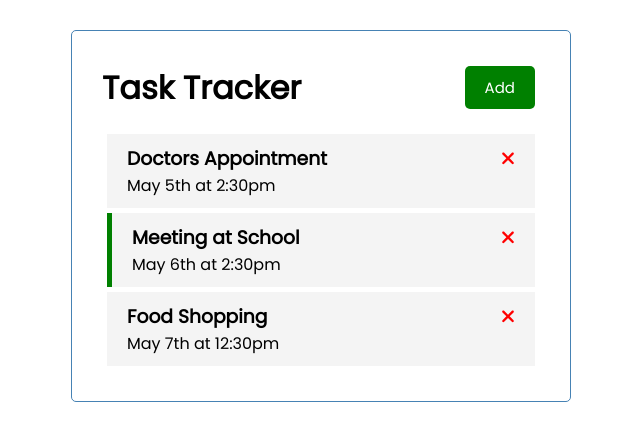
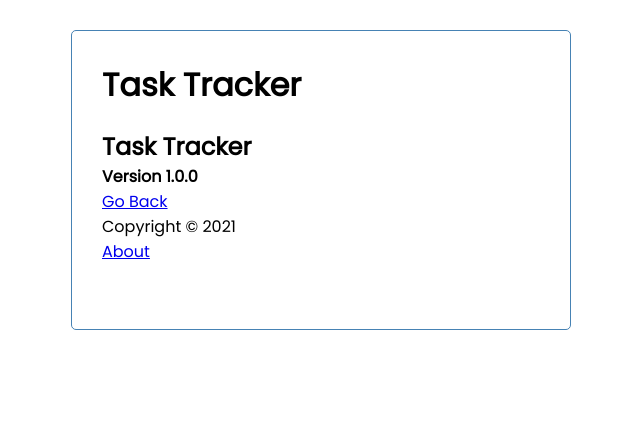
Before and after one commit to jhssttj/angularPractice, an Angular app in the folder test-1/: page /about in a window 1280 px wide. Shown: the top 440 px of the page, without its empty margins (319-959 px from the left). Built offline with nearby package versions, Linux system fonts and the light colour scheme; data requests are answered from the project's data file.

Commit message:
Implement routing

```diff
--- a/test-1/db.json
+++ b/test-1/db.json
@@ -4,7 +4,7 @@
       "id": 1,
       "text": "Doctors Appointment",
       "day": "May 5th at 2:30pm",
-      "reminder": false
+      "reminder": true
     },
     {
       "id": 2,
--- a/test-1/src/app/app.component.html
+++ b/test-1/src/app/app.component.html
@@ -1,4 +1,5 @@
 <div class="container">
   <app-header></app-header>
-  <app-tasks></app-tasks>
+  <router-outlet></router-outlet>
+  <app-fotter></app-fotter>
 </div>
--- a/test-1/src/app/app.module.ts
+++ b/test-1/src/app/app.module.ts
@@ -9,6 +9,14 @@
 import { TaskItemComponent } from './components/task-item/task-item.component';
 import { FontAwesomeModule } from '@fortawesome/angular-fontawesome';
 import { AddTaskComponent } from './components/add-task/add-task.component';
+import {RouterModule, Routes} from '@angular/router';
+import { AboutComponent } from './components/about/about.component';
+import { FotterComponent } from './components/fotter/fotter.component'
+
+const appRoutes: Routes = [
+  {path: '',component: TasksComponent},
+  {path:'about',component: AboutComponent}
+]
 
 @NgModule({
   declarations: [
@@ -17,13 +25,16 @@
     ButtonComponent,
     TasksComponent,
     TaskItemComponent,
-    AddTaskComponent
+    AddTaskComponent,
+    AboutComponent,
+    FotterComponent
   ],
   imports: [
     BrowserModule,
     FontAwesomeModule,
     HttpClientModule,
     FormsModule,
+    RouterModule.forRoot(appRoutes, {enableTracing:true})
   ],
   providers: [],
   bootstrap: [AppComponent]
--- /dev/null
+++ b/test-1/src/app/components/about/about.component.html
@@ -0,0 +1,5 @@
+<div>
+  <h2>Task Tracker</h2>
+  <h4>Version 1.0.0</h4>
+  <a routerLink="/">Go Back</a>
+</div>
--- /dev/null
+++ b/test-1/src/app/components/fotter/fotter.component.html
@@ -0,0 +1,6 @@
+<footer>
+  <p>
+    Copyright &copy; 2021
+  </p>
+  <a routerLink="/about">About</a>
+</footer>
--- a/test-1/src/app/components/header/header.component.html
+++ b/test-1/src/app/components/header/header.component.html
@@ -1,6 +1,7 @@
 <header>
   <h1>{{title}}</h1>
   <app-button
+  *ngIf="hasRoute('/')"
     color="{{showAddTask? 'red':'green'}}"
     text="{{showAddTask? 'Close':'Add'}}"
     (btnClick)="toggleAddTask()"
--- a/test-1/src/app/components/header/header.component.ts
+++ b/test-1/src/app/components/header/header.component.ts
@@ -1,6 +1,7 @@
 import { Component } from '@angular/core';
 import {UiService} from '../../services/ui.service';
 import {Subscription} from 'rxjs';
+import {Router} from '@angular/router';
 
 @Component({
   selector: 'app-header',
@@ -12,11 +13,15 @@
   showAddTask!: boolean;
   subscription!: Subscription;
 
-  constructor(private uiService:UiService) {
+  constructor(private uiService:UiService, private router:Router) {
     this.subscription = this.uiService.onToggle().subscribe(value => this.showAddTask = value)
   }
 
   toggleAddTask() {
     this.uiService.toggleAddTask();
   }
+
+  hasRoute(route: string) {
+    return this.router.url === route;
+  }
 }
```
Also changed, not shown: test-1/src/app/components/about/about.component.ts (added, +10 -0 lines), test-1/src/app/components/fotter/fotter.component.ts (added, +10 -0 lines), test-1/src/app/components/about/about.component.css (added), test-1/src/app/components/fotter/fotter.component.css (added), 2 other files (tests, documents, lock files or other folders).
